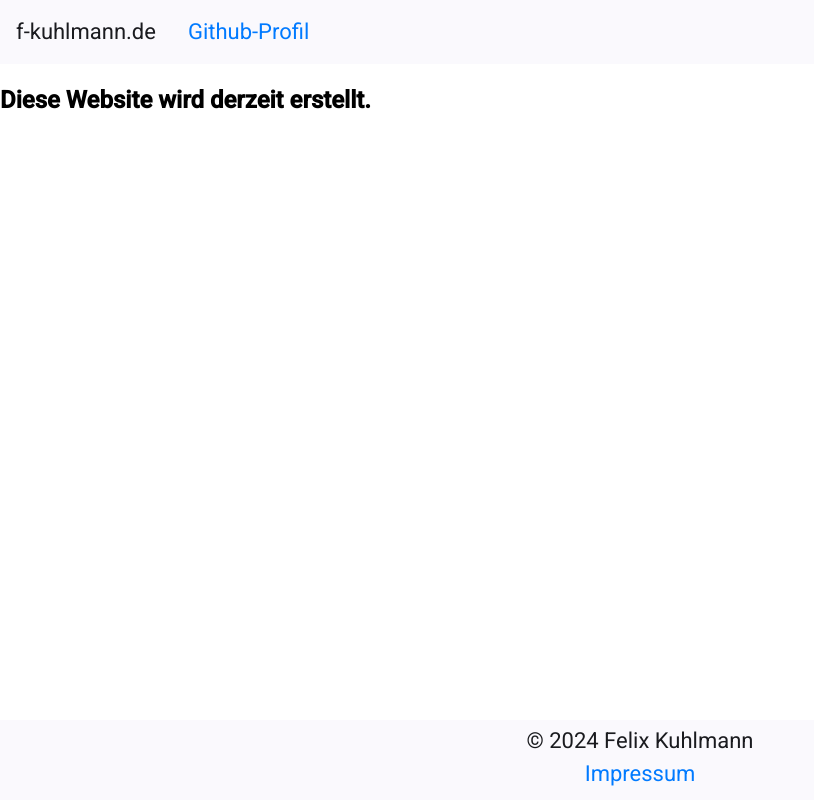
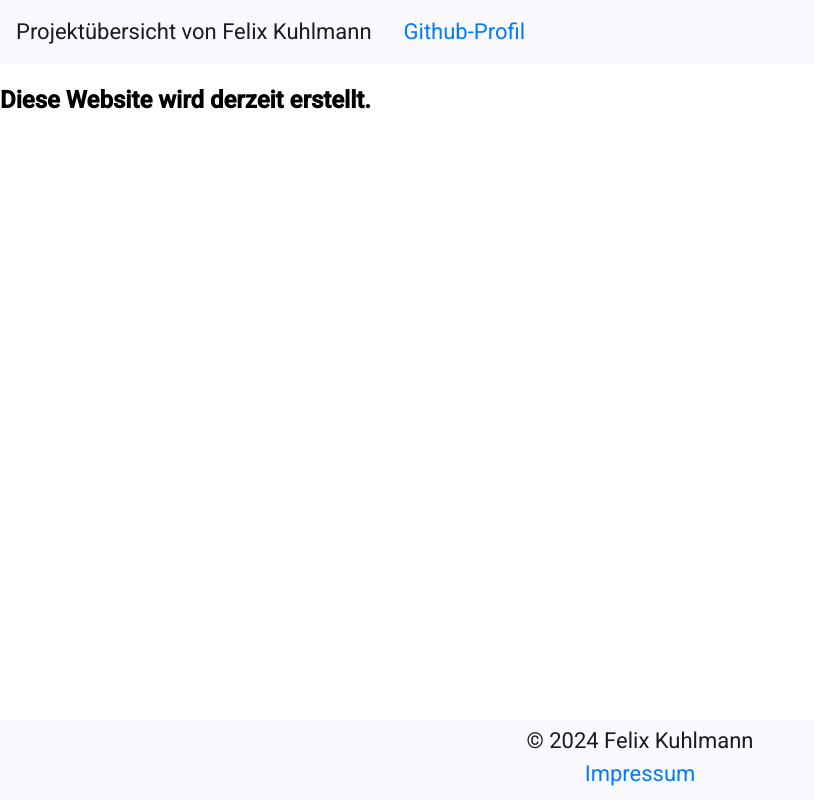
Before and after one commit to felix-khlmnn/f-kuhlmann.de, an Angular app: page / in a window 1280 px wide. Shown: the whole page, without its empty margins (0-814 px from the left). Built offline with nearby package versions, Linux system fonts and the light colour scheme.

Commit message:
Change website name

```diff
--- a/src/app/app.component.ts
+++ b/src/app/app.component.ts
@@ -10,6 +10,6 @@ import { FooterComponent } from "./footer/footer.component";
   styleUrl: './app.component.css'
 })
 export class AppComponent {
-  title = 'f-kuhlmann.de';
+  title = 'Projektübersicht von Felix Kuhlmann';
   githubUsername = 'felix-khlmnn'
 }
```
